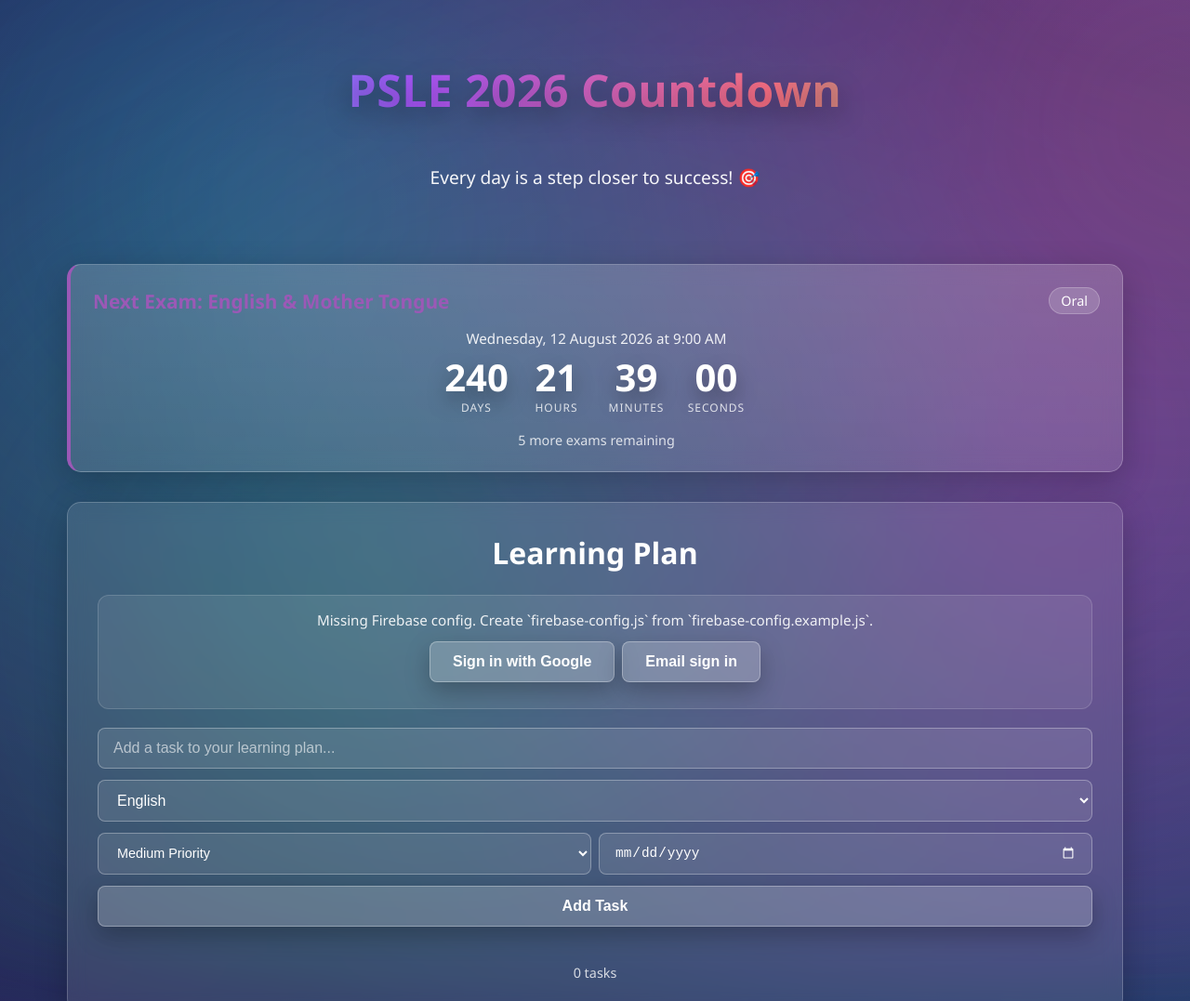
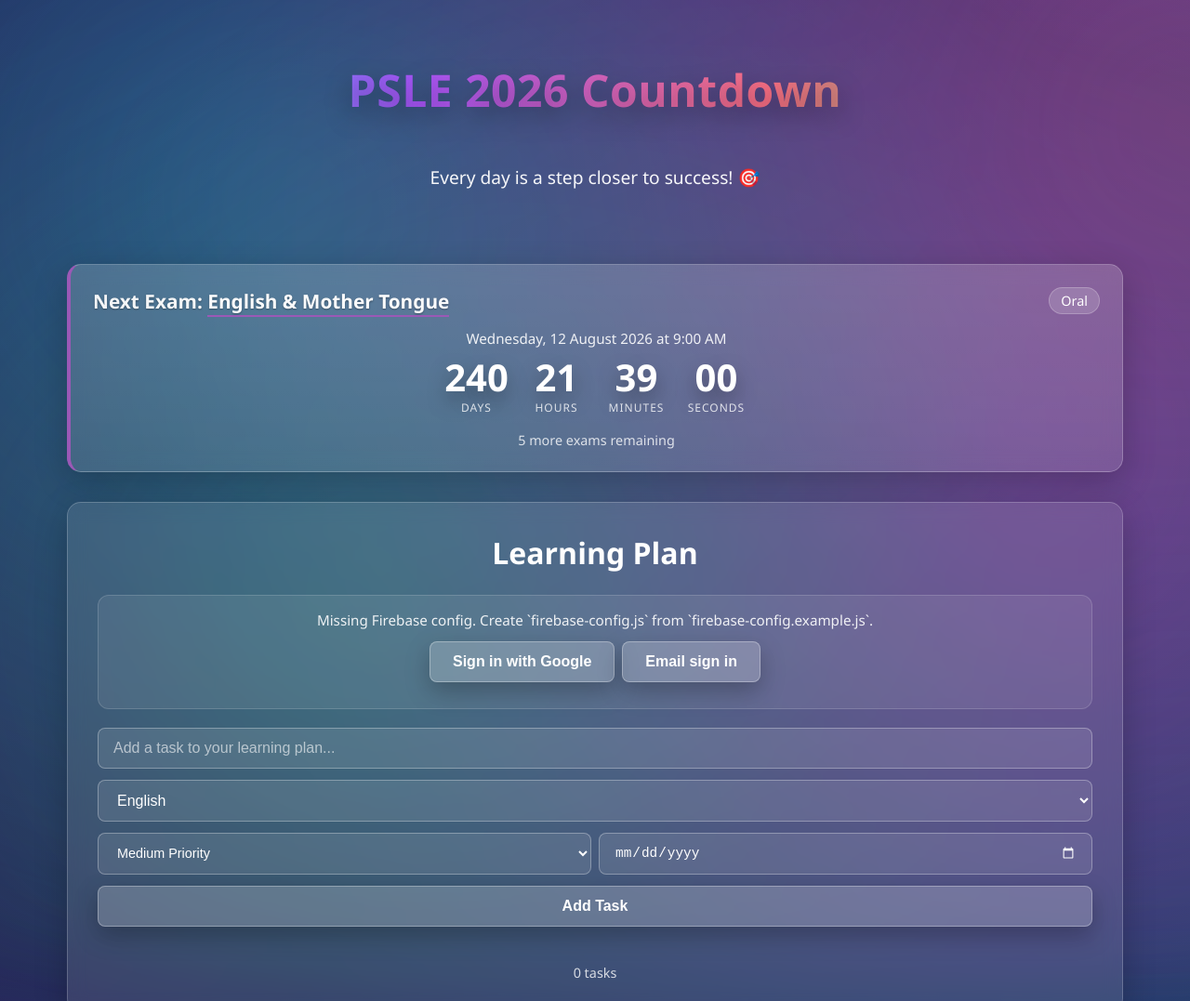
Before and after one commit to hwgao/psle-countdown, a plain HTML site: page index.html in a window 1280 px wide. Shown: the top 1077 px of the page at 93% size. Drawn offline with Linux system fonts and the light colour scheme; a script that the page names is missing.

Commit message:
fix: next exam color

```diff
--- a/app.js
+++ b/app.js
@@ -86,7 +86,7 @@ function updateSubjectCountdowns() {
   container.innerHTML = `
                 <div class="subject-countdown-item" style="border-left: 4px solid ${nextExam.color};">
                     <div class="countdown-header">
-                        <span class="countdown-subject" style="color: ${nextExam.color};">Next Exam: ${nextExam.subject}</span>
+                        <span class="countdown-subject"><span class="countdown-subject-label">Next Exam:</span> <span class="countdown-subject-name" style="--accent: ${nextExam.color};">${nextExam.subject}</span></span>
                         <span class="countdown-type">${nextExam.type}</span>
                     </div>
                     <div class="countdown-date">${dateStr} at 9:00 AM</div>
--- a/styles.css
+++ b/styles.css
@@ -80,6 +80,21 @@ h1 {
 .countdown-subject {
   font-size: 1.3rem;
   font-weight: 700;
+}
+
+.countdown-subject-label,
+.countdown-subject-name {
+  text-shadow: 0 1px 2px rgba(0, 0, 0, 0.35);
+}
+
+.countdown-subject-label {
+  color: rgba(255, 255, 255, 0.95);
+}
+
+.countdown-subject-name {
+  color: rgba(255, 255, 255, 0.98);
+  border-bottom: 2px solid var(--accent, rgba(255, 255, 255, 0.6));
+  padding-bottom: 1px;
 }
 
 .countdown-type {
```
